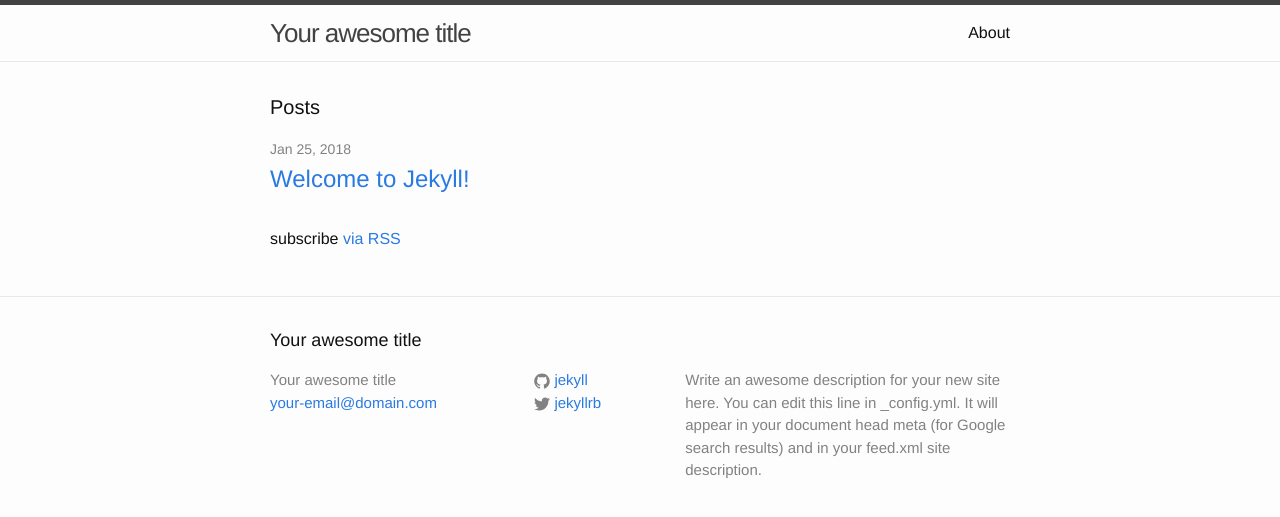
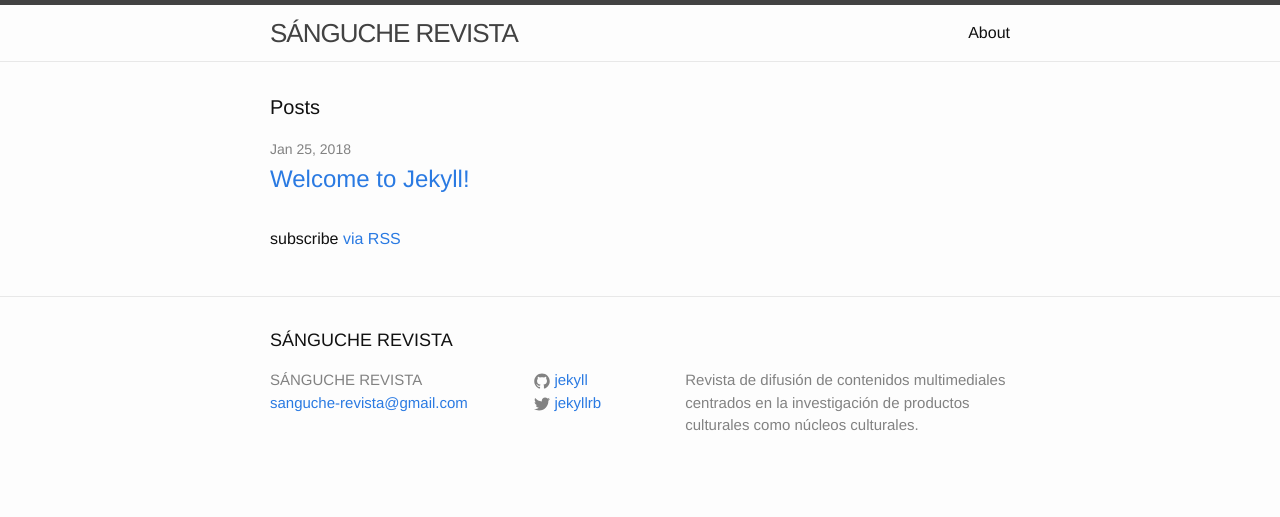
Before and after one commit to Hoakkin/hoakkin, a Jekyll site: the page built from index.html, in a window 1280 px wide. Shown: the top 517 px of the page. Built offline with Jekyll 4.4.1, drawn with Linux system fonts in a browser that asks for light colours.

Commit message:
Update _config.yml

```diff
--- a/_config.yml
+++ b/_config.yml
@@ -6,12 +6,10 @@
 # 'jekyll serve'. If you change this file, please restart the server process.
 
 # Site settings
-title: Your awesome title
-email: your-email@domain.com
+title: SÁNGUCHE REVISTA
+email: sanguche-revista@gmail.com
 description: > # this means to ignore newlines until "baseurl:"
-  Write an awesome description for your new site here. You can edit this
-  line in _config.yml. It will appear in your document head meta (for
-  Google search results) and in your feed.xml site description.
+  Revista de difusión de contenidos multimediales centrados en la investigación de productos culturales como núcleos culturales.
 baseurl: "" # the subpath of your site, e.g. /blog
 url: "http://yourdomain.com" # the base hostname & protocol for your site
 twitter_username: jekyllrb
```
